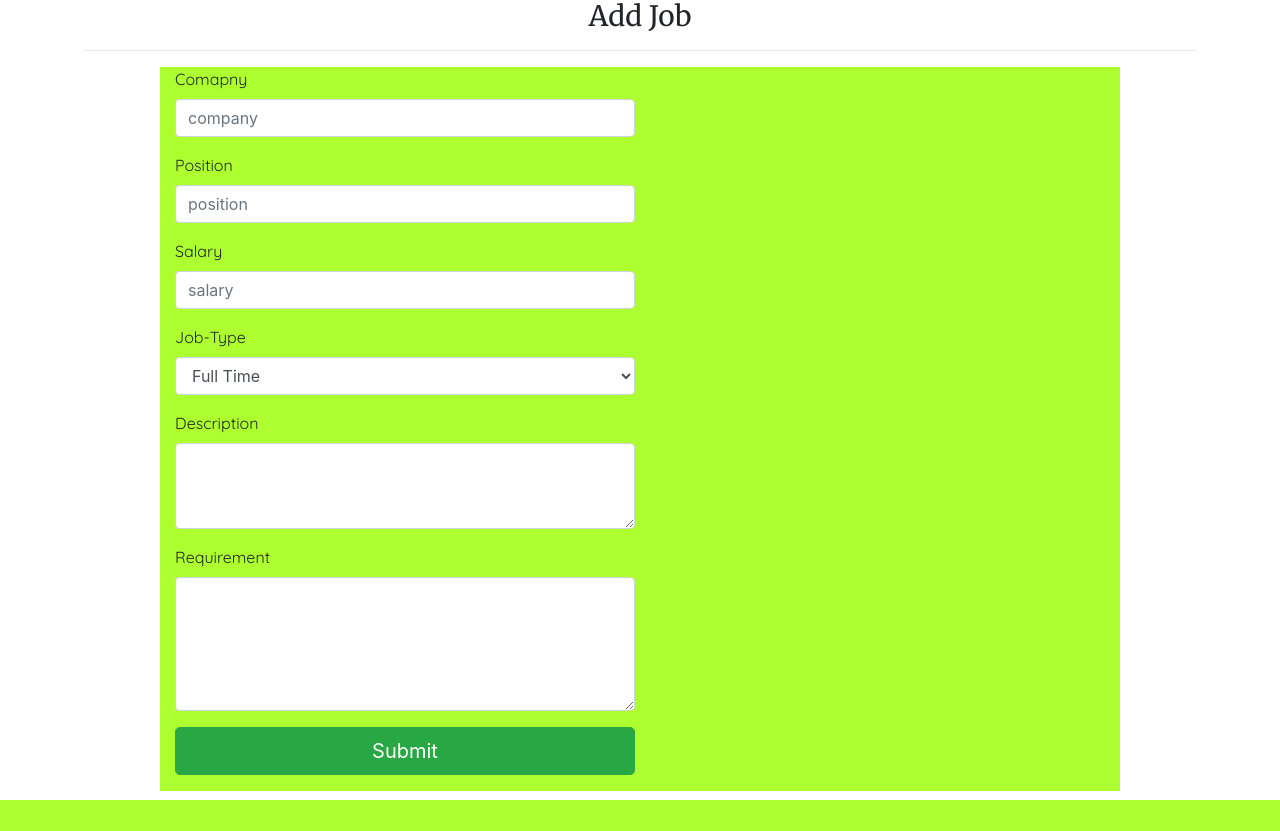
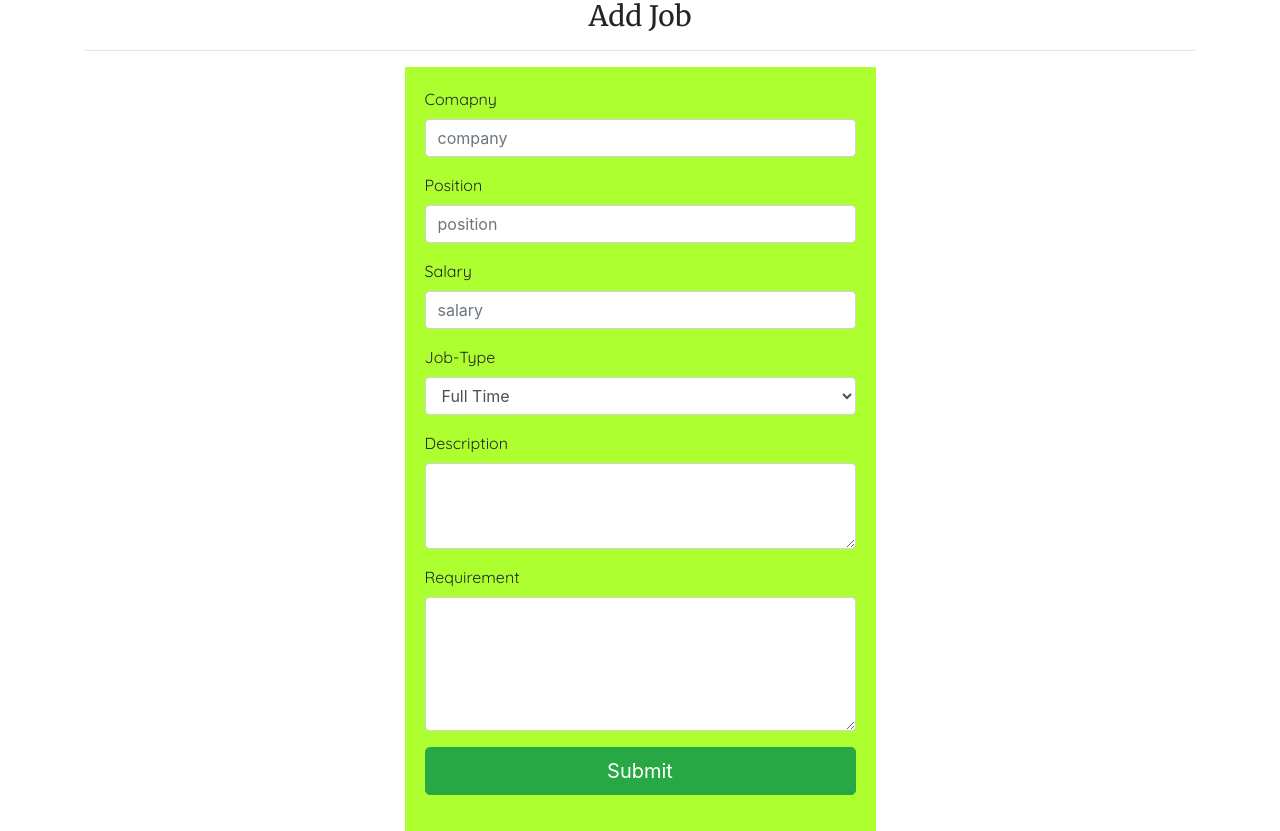
Before and after one commit to toluwalope19/Green-Leaf-Jobs, a Flask app: template templates/add_job.html in a window 1280 px wide. Before the commit the page ends 800 px from the top, so only its background shows below. Run offline with Flask 2, Linux system fonts and the light colour scheme; the template is opened without the code that fills it, so the values that code supplies are empty; parts of the project's set-up code (start-up, migrations or seed data) failed here and were passed over; some libraries are stand-ins or nearby versions.

Commit message:
'form-align'

```diff
--- a/static/css/add_job.css
+++ b/static/css/add_job.css
@@ -3,13 +3,15 @@ h3 {
     text-align: center;
 }
 
-div.container.form-wrapper {
+.container1 {
     /* padding: 5%; */
     /* margin-left: 30%; */
     background-color: greenyellow;
-    width: 75%;
+    width: 100%;
+    max-width: 471px;
+    margin: 0 auto;
+    padding: 20px;
 }
-
 label {
     font-family:  'Quicksand', sans-serif;
 }
--- a/templates/add_job.html
+++ b/templates/add_job.html
@@ -16,29 +16,29 @@
                 <hr>
             </div>
 
-    <div class="container form-wrapper mt-1.5">
+    <div class="container1 form-wrapper">
 
         <form>
             <div class="form-row">
-                <div class="form-group col-md-6">
+                <div class="form-group col-md-12">
                     <label for="Comapny">Comapny</label>
                     <input type="text" class="form-control" id="Comapny" name="company" placeholder="company">
                 </div>
             </div>
             <div class="form-row">
-                    <div class="form-group col-md-6">
+                    <div class="form-group col-md-12">
                         <label for="position">Position</label>
                         <input type="text" class="form-control" id="position" name="position" placeholder="position">
                     </div>
                 </div>
                 <div class="form-row">
-                        <div class="form-group col-md-6">
+                        <div class="form-group col-md-12">
                             <label for="salary">Salary</label>
                             <input type="number" class="form-control" id="salary" name="company" placeholder="salary">
                         </div>
                     </div>
             <div class="form-row">
-                <div class="form-group col-md-6">
+                <div class="form-group col-md-12">
                     <label for="job-type">Job-Type</label>
                     <select class="form-control" id="job-type" name="job-type">
                     <option>Full Time</option>
@@ -48,19 +48,19 @@
                 </div>
             </div>
             <div class="form-row">
-                    <div class="form-group col-md-6">
+                    <div class="form-group col-md-12">
                     <label for="description">Description</label>
                     <textarea class="form-control" id="description" rows="3" name="description"></textarea>
                 </div>
             </div>
             <div class="form-row">
-                    <div class="form-group col-md-6">
+                    <div class="form-group col-md-12">
                     <label for="requirement">Requirement</label>
                     <textarea class="form-control" id="requirement" rows="5" name="requirement"></textarea>
                 </div>
             </div>
             <div class="form-row">
-                <div class="form-group col-md-6">
+                <div class="form-group col-md-12">
                     <button type="button" class="btn btn-success btn-lg btn-block">Submit</button>
                 </div>
             </div>
```
